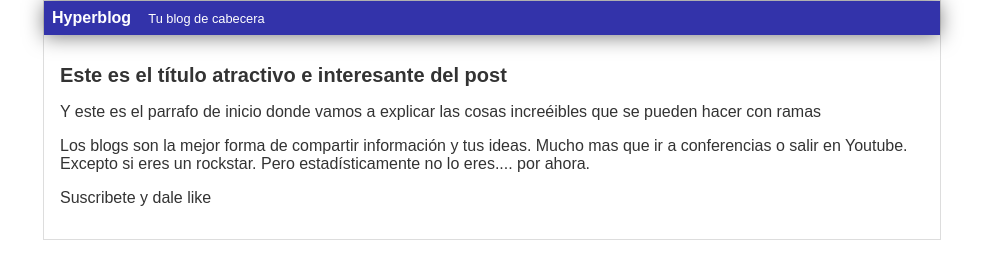
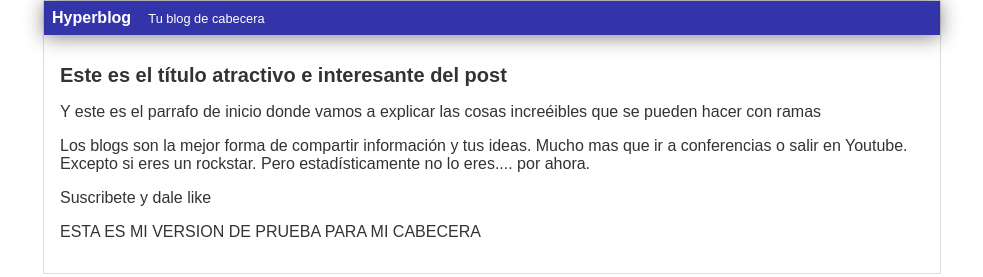
Before and after one commit to Anderson-Inche/hyperblog, a plain HTML site: page index.html in a window 1280 px wide. Shown: the whole page, without its empty margins (148-1131 px from the left). Drawn offline with Linux system fonts and the light colour scheme.

```diff
--- a/index.html
+++ b/index.html
@@ -14,6 +14,7 @@
                 <p>Y este es el parrafo de inicio donde vamos a explicar las cosas increéibles que se pueden hacer con ramas</p>
                 <p>Los blogs son la mejor forma de compartir información y tus ideas. Mucho mas que ir a conferencias o salir en Youtube. Excepto si eres un rockstar. Pero estadísticamente no lo eres.... por ahora.</p>
                 <p>Suscribete y dale like</p>
+                <p>ESTA ES MI VERSION DE PRUEBA PARA MI CABECERA</p>
             </div>
         </div>
     </body>
```
